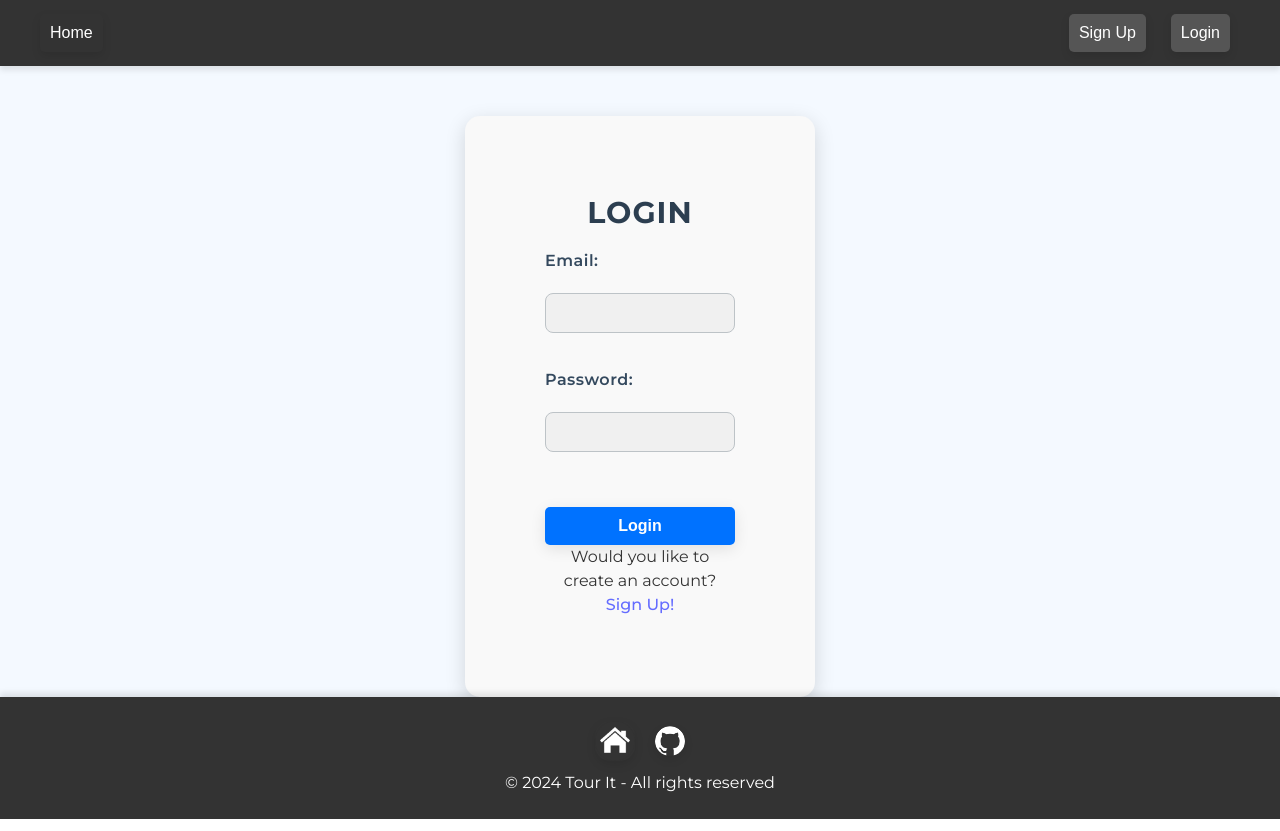
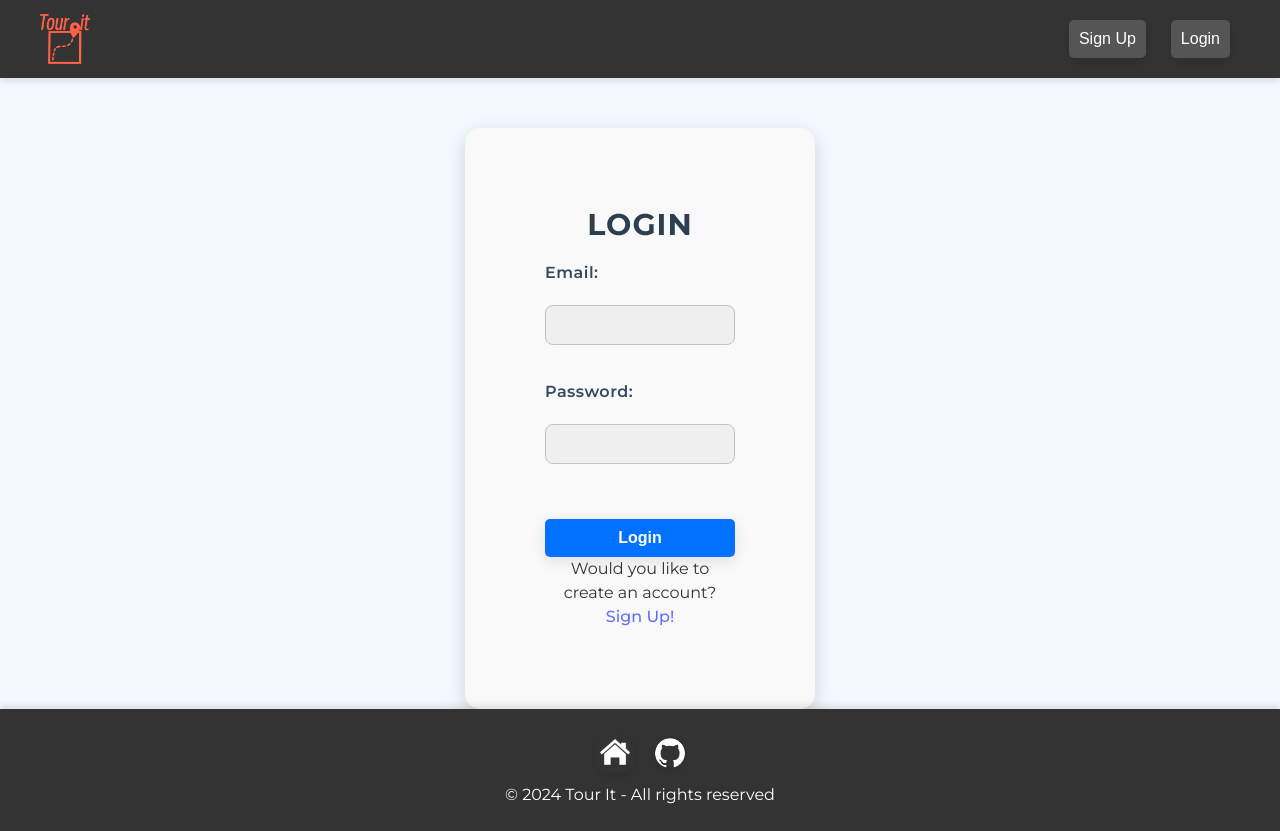
Before and after one commit to tour-it-planner/tour-it-frontend, a React (Vite) app: page /login in a window 1280 px wide. Built offline with nearby package versions, Linux system fonts and the light colour scheme; no server answers.

Commit message:
fix logo and navbar

```diff
--- a/src/components/Navbar.jsx
+++ b/src/components/Navbar.jsx
@@ -1,6 +1,7 @@
 import { useContext } from "react";
 import { AuthContext } from "../context/auth.context";
 import { Link } from "react-router-dom";
+
 
 function Navbar() {
 
@@ -10,7 +11,7 @@ function Navbar() {
         <nav>
             <div className="nav-links">
                 <Link to="/">
-                    <button>Home</button>
+                    <img src="/images/logo-tour-it.png" alt="Logo" className="logo" />
                 </Link>
 
                 {isLoggedIn && (
@@ -26,9 +27,14 @@ function Navbar() {
                 )}
             </div>
             {isLoggedIn ? (
+                <div className="user-options">
+                <div className="logout">
+                    <button onClick={logOutUser}>Logout</button>
+
+                </div>
                 <div>
-                    <button onClick={logOutUser}>Logout</button>
-                    <span className="username">{user && user.name}</span>
+                <span className="username">{user && user.name}</span>
+                </div>
                 </div>
             ) : (
                 <div>
--- a/src/index.css
+++ b/src/index.css
@@ -53,7 +53,6 @@ button:focus-visible {
   outline: 4px auto -webkit-focus-ring-color;
 }
 
-
 nav {
   display: flex;
   justify-content: space-between;
@@ -72,6 +71,7 @@ nav {
 /* Navbar links */
 .nav-links {
   display: flex;
+  align-items: center;
   gap: 20px;
 }
 
@@ -88,7 +88,9 @@ nav {
   transition: all 0.3s ease;
   padding: 10px;
   border-radius: 5px;
+  margin: 0 8px;
 }
+
 
 /* Hover animation for buttons */
 .nav-links button:hover {
@@ -121,7 +123,8 @@ nav div button:hover {
 
 /* Username display */
 .username {
-  border: none;
+  display: flex;
+  align-items: center;
   color: white;
   padding: 10px 10px;
   font-size: 18px;
@@ -130,11 +133,31 @@ nav div button:hover {
   margin-left: 20px;
 }
 
+.logout {
+  display: flex;
+  align-items: center;
+}
+
+.logo {
+  width: 50px;
+  height: auto;
+  display: flex;
+  padding: 0;
+  margin: 0;
+  box-shadow: 0 0 0;
+  transform: scale(1.4);
+  transform-origin: center;
+  }
+.user-options {
+    display: flex;
+    align-items: center; /* Ensures items are aligned vertically */
+    gap: 10px; /* Optional: Space between username and logout button */
+  }
+
 /* Responsive design for small screens */
 @media (max-width: 768px) {
   nav {
       flex-direction: column;
-      align-items: flex-start;
       padding: 15px 20px;
       text-align: center;
   }
@@ -152,6 +175,19 @@ nav div button:hover {
   .nav-links button {
       width: 100%;
       text-align: left;
+  }
+  .user-options {
+    flex-direction: column;
+        align-items: center;
+        gap: 5px;
+        text-align: center;
+        margin-top: 10px;
+  }
+  .username{
+    margin-left: 0;
+  }
+  .logout {
+    margin-left: 0;
   }
 
 }
```
